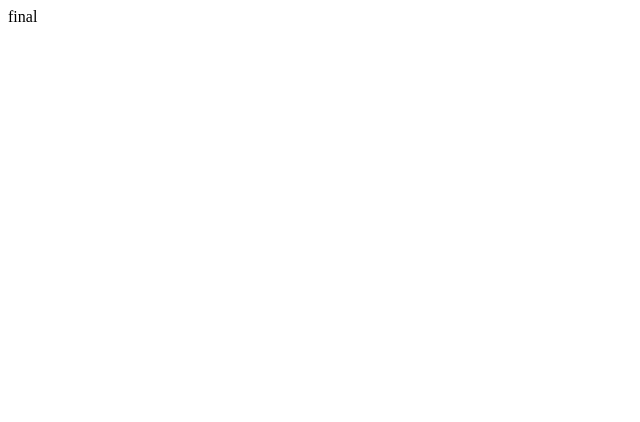
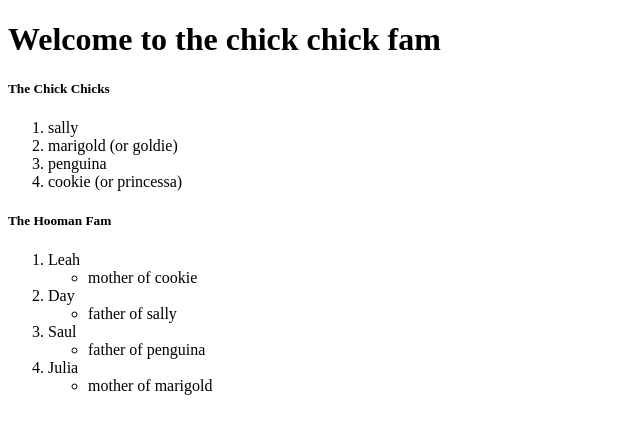
Before and after one commit to leahmarquezz/LeahMarquez, a plain HTML site: page index.html in a window 1280 px wide. Shown: the whole page, without its empty margins (0-640 px from the left). Drawn offline with Linux system fonts and the light colour scheme.

Commit message:
final html

```diff
--- a/index.html
+++ b/index.html
@@ -4,11 +4,37 @@
     <meta charset="UTF-8">
     <meta http-equiv="X-UA-Compatible" content="IE=edge">
     <meta name="viewport" content="width=device-width, initial-scale=1.0">
-    <title>leah marquez</title>
+    <title>leah marquez presenting for duty</title>
 </head>
 <body>
-final
-
+<h1>Welcome to the chick chick fam</h1>
+<h5>The Chick Chicks</h5>
+<ol>
+    <li>sally</li>
+    <li>marigold (or goldie)</li>
+    <li>penguina</li>
+    <li>cookie (or princessa)</li>
+</ol>
+<h5>The Hooman Fam</h5>
+<ol>
+    <li>Leah</li>
+    <ul>
+       <li>mother of cookie</li>
+    </ul>
+    <li>Day</li>
+    <ul>
+        <li>father of sally</li>
+     </ul>
+    <li>Saul</li>
+    <ul>
+        <li>father of penguina</li>
+     </ul>
+    <li>Julia</li>
+    <ul>
+        <li>mother of marigold</li>
+     </ul>
+</ol>
+<img src="uh yeah.jpg" width="300" alt="">
 
 </body>
 </html>
```
